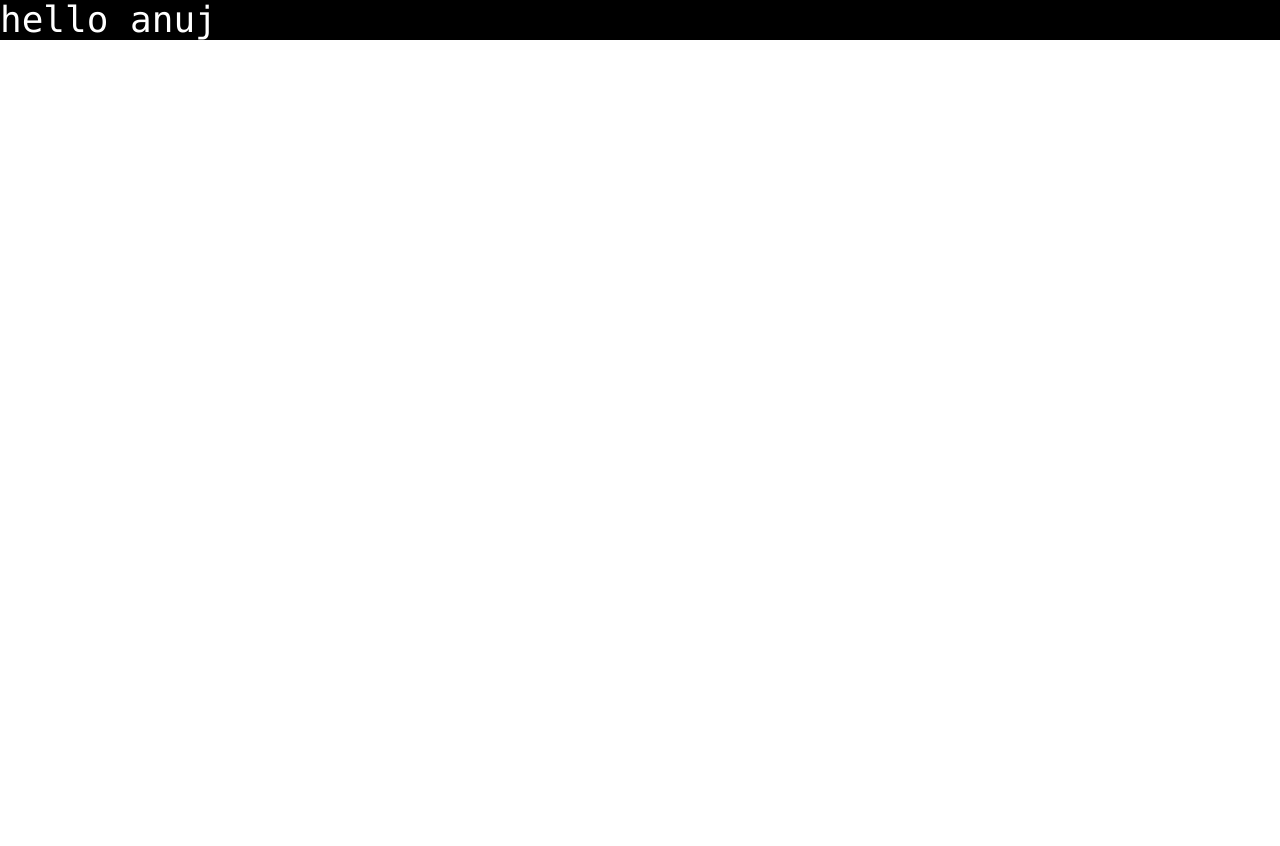
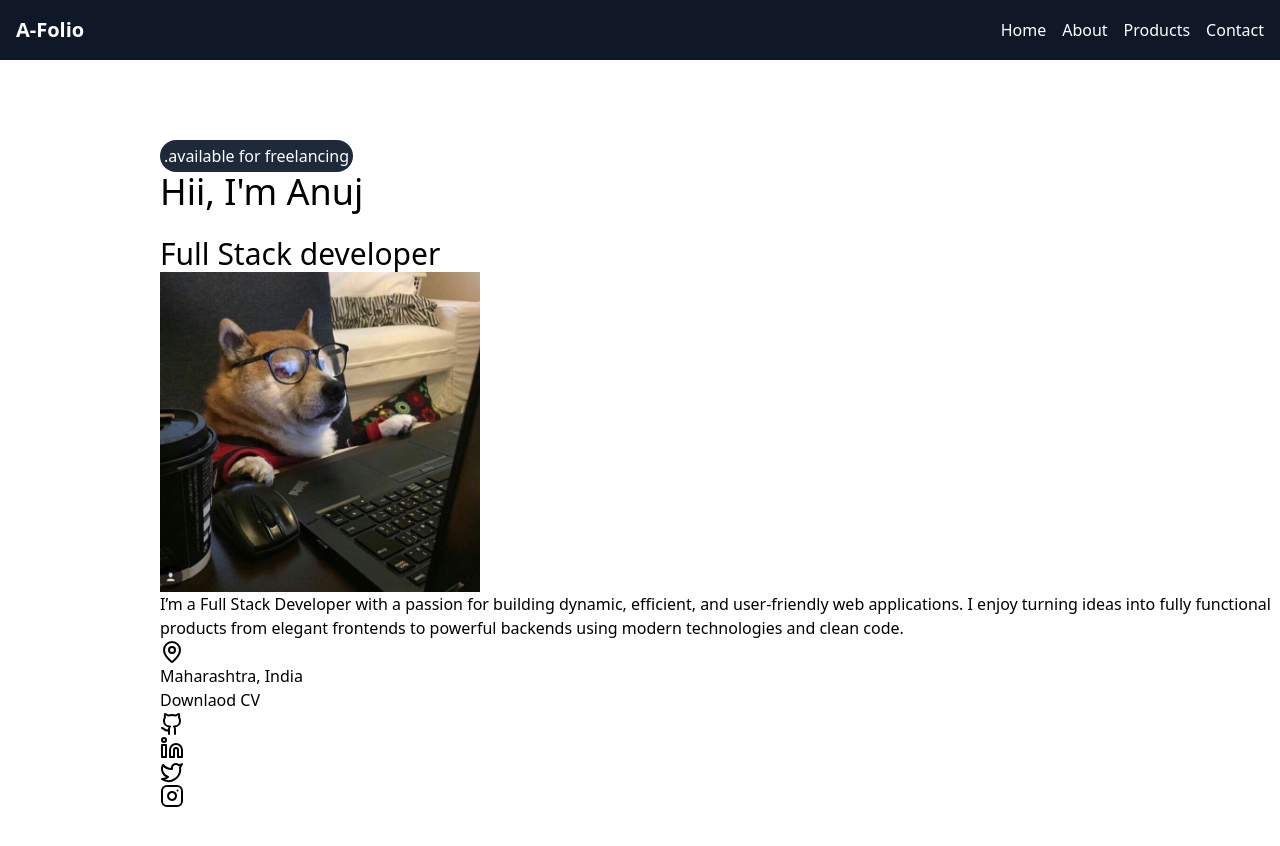
Before and after one commit to anujtaywade/New-Portfolio, a Next.js app: page / in a window 1280 px wide. Shown: the top 846 px of the page. Before the commit the page ends 800 px from the top, so only its background shows below. Built offline with nearby package versions, Linux system fonts and the light colour scheme.

Commit message:
raw data in home page

```diff
--- a/src/app/layout.js
+++ b/src/app/layout.js
@@ -1,5 +1,6 @@
 import { Geist, Geist_Mono } from "next/font/google";
 import "./globals.css";
+import Navbar from '@/components/Navbar';
 
 const geistSans = Geist({
   variable: "--font-geist-sans",
@@ -21,7 +22,9 @@ export default function RootLayout({ children }) {
     <html lang="en">
       <body
         className={`${geistSans.variable} ${geistMono.variable} antialiased`}
+
       >
+        <Navbar/>
         {children}
       </body>
     </html>
--- a/src/app/page.js
+++ b/src/app/page.js
@@ -1,9 +1,66 @@
 import React from 'react'
+import { MapPin , Github ,Linkedin ,Twitter , Instagram  } from "lucide-react";
+import Link from 'next/link';
 
 const page = () => {
   return (
-    <div className='text-4xl bg-black text-white font-mono'>
-      hello anuj
+    <div className='min-h-screen ml-40 mt-20  '>
+      <h1 className='bg-gray-800 inline-block text-white rounded-3xl p-1'>
+        .available for freelancing
+      </h1>
+
+      <div>
+        <h1 className='text-4xl'>
+        Hii, I'm Anuj
+      </h1>
+      <br />
+      <h2 className='text-3xl'>
+        Full Stack developer
+      </h2>
+
+      <img className='h-80  w-80' src="\shibu coding.jpeg" alt="" />
+      <p>
+        I’m a Full Stack Developer with a passion for building dynamic, efficient, and user-friendly web applications. I enjoy turning ideas into fully functional products from elegant frontends to powerful backends using modern technologies and clean code.
+      </p>
+
+      <div>
+        <MapPin />
+        <p>
+          Maharashtra, India
+        </p>
+      </div>
+      Downlaod CV
+      </div>
+
+      <div>
+
+          <div>
+            <Link
+            href = "https://github.com/anujtaywade"
+            target = "_blank">
+            <Github  />
+            </Link>
+
+            <Link
+            href = "https://www.linkedin.com/in/anuj-taywade-326881270/"
+            target = "_blank">
+            <Linkedin  />
+            </Link>
+
+            <Link
+            href = "https://x.com/Anujjj69"
+            target = "_blank">
+            <Twitter  />
+            </Link>
+
+            <Link
+            href = "https://www.instagram.com/anuj_taywade07/"
+            target = "_blank">
+            <Instagram  />
+            </Link>
+          </div>
+
+      </div>
     </div>
   )
 }
--- /dev/null
+++ b/src/components/Navbar.jsx
@@ -0,0 +1,39 @@
+"use client";
+
+import Link from "next/link";
+import { useState } from "react";
+
+export default function Navbar() {
+  const [open, setOpen] = useState(false);
+
+  return (
+    <nav className="bg-gray-900 text-white p-4">
+      <div className="flex justify-between items-center">
+        <h1 className="text-xl font-bold">A-Folio</h1>
+
+        <button
+          className="md:hidden"
+          onClick={() => setOpen(!open)}
+        >
+          ☰
+        </button>
+
+        <div className="hidden md:flex space-x-4">
+          <Link href="/">Home</Link>
+          <Link href="/about">About</Link>
+          <Link href="/products">Products</Link>
+          <Link href="/contact">Contact</Link>
+        </div>
+      </div>
+
+      {open && (
+        <div className="md:hidden mt-4 flex flex-col space-y-2">
+          <Link href="/">Home</Link>
+          <Link href="/about">About</Link>
+          <Link href="/products">Products</Link>
+          <Link href="/contact">Contact</Link>
+        </div>
+      )}
+    </nav>
+  );
+}
```
Also changed, not shown: package.json (+5 -4 lines), public/shibu coding.jpeg (added), 1 other file (tests, documents, lock files or other folders).
